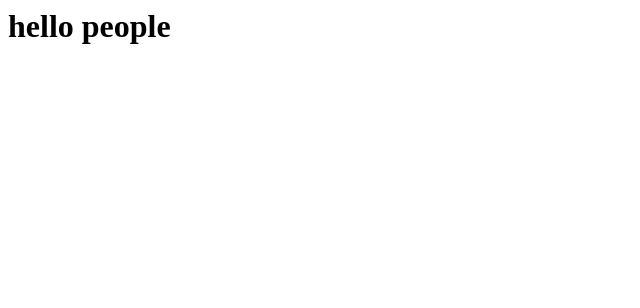
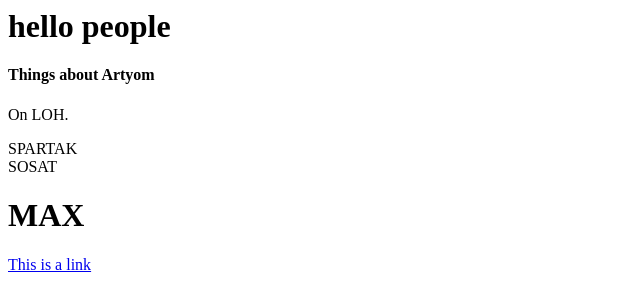
Before and after one commit to mskonyaev/html-test, a plain HTML site: page index.html in a window 1280 px wide. Shown: the whole page, without its empty margins (0-640 px from the left). Drawn offline with Linux system fonts and the light colour scheme.

Commit message:
Update index.html

```diff
--- a/index.html
+++ b/index.html
@@ -1 +1,11 @@
-<h1> hello people </h1>
+<html>
+<body>
+<h1>hello people</h1>
+<h4>Things about Artyom</h4>
+
+<p>On LOH.</p>
+<p>SPARTAK <br>SOSAT</p>
+<h1>MAX</h1>
+<a href="https://www.w3schools.com">This is a link</a>
+</body>
+</html>
```
